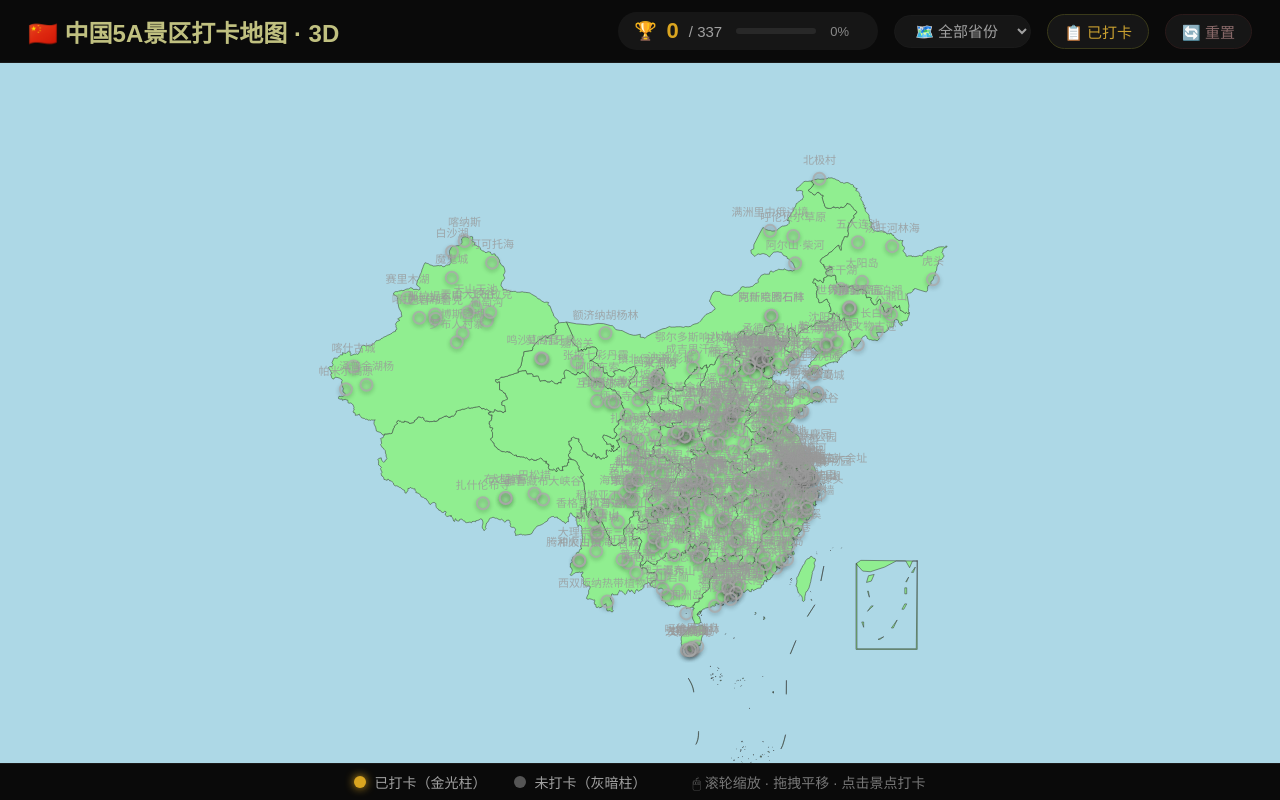
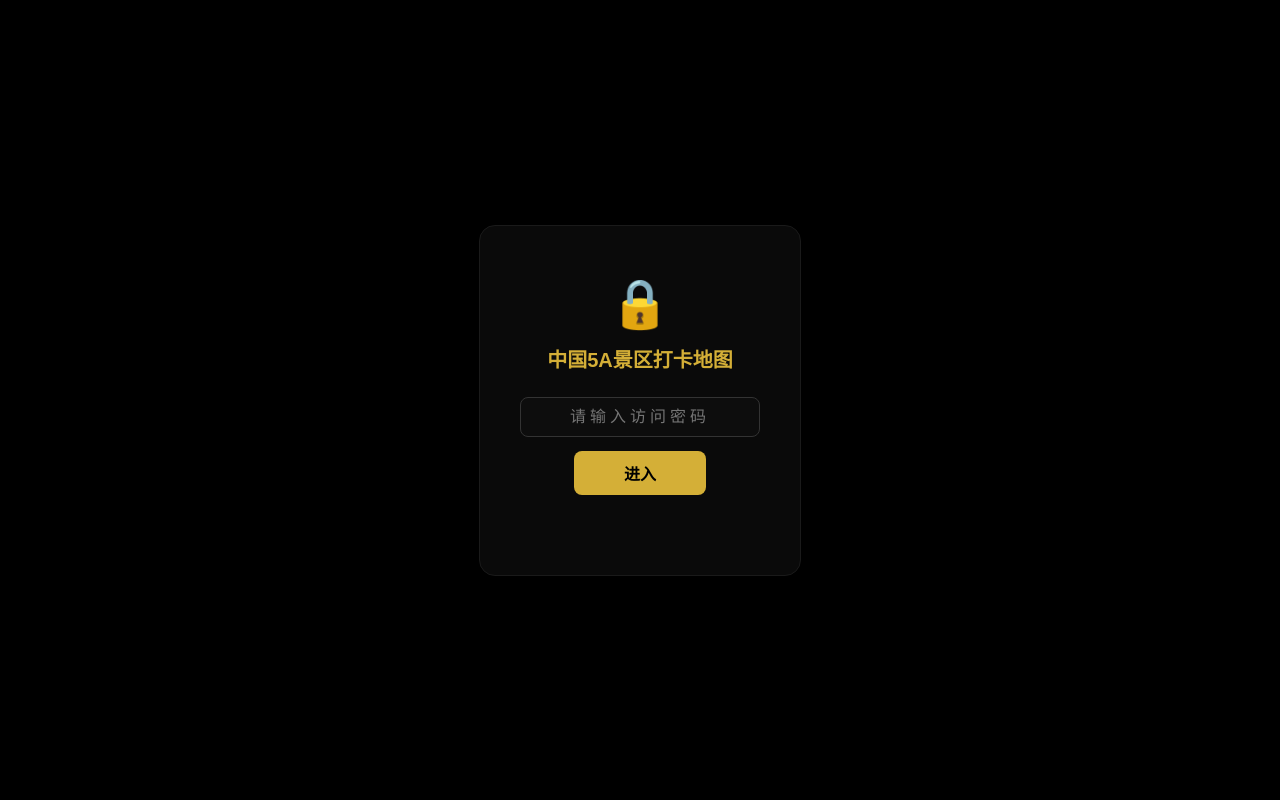
Before and after one commit to yhy-nb/china-5a-map, a plain HTML site: page index.html in a window 1280 px wide. Shown: the top 800 px of the page. Drawn offline with nearby package versions, Linux system fonts and the light colour scheme.

Commit message:
添加密码锁屏

```diff
--- a/index.html
+++ b/index.html
@@ -7,6 +7,17 @@
   <link rel="stylesheet" href="style.css">
 </head>
 <body>
+  <!-- 密码锁屏 -->
+  <div id="lock-screen">
+    <div id="lock-box">
+      <div id="lock-icon">🔒</div>
+      <div id="lock-title">中国5A景区打卡地图</div>
+      <input type="password" id="lock-input" placeholder="请输入访问密码" maxlength="20">
+      <button id="lock-btn">进入</button>
+      <div id="lock-error"></div>
+    </div>
+  </div>
+
   <!-- 顶部工具栏 -->
   <div id="toolbar">
     <div id="title">🇨🇳 中国5A景区打卡地图 · 3D</div>
--- a/map3d.js
+++ b/map3d.js
@@ -1,3 +1,21 @@
+// ===== 密码锁 =====
+(function(){
+  if (sessionStorage.getItem('unlocked')) return;
+  document.getElementById('lock-btn').addEventListener('click',function(){
+    var pwd=document.getElementById('lock-input').value;
+    // 修改这里设置你的密码 (默认: 123456)
+    if(pwd==='123456'){
+      sessionStorage.setItem('unlocked','1');
+      document.getElementById('lock-screen').classList.add('hidden');
+    }else{
+      document.getElementById('lock-error').textContent='密码错误';
+    }
+  });
+  document.getElementById('lock-input').addEventListener('keydown',function(e){
+    if(e.key==='Enter') document.getElementById('lock-btn').click();
+  });
+})();
+
 var chart = null;
 var spotsData = [];
 var visitedMap = {};
--- a/style.css
+++ b/style.css
@@ -1,4 +1,33 @@
 * { margin: 0; padding: 0; box-sizing: border-box; }
+
+/* ===== 密码锁屏 ===== */
+#lock-screen {
+  position: fixed; top: 0; left: 0; width: 100%; height: 100%;
+  background: #000; z-index: 9999;
+  display: flex; align-items: center; justify-content: center;
+}
+#lock-screen.hidden { display: none; }
+#lock-box {
+  text-align: center; padding: 50px 40px;
+  background: #0a0a0a; border: 1px solid #1a1a1a; border-radius: 16px;
+  box-shadow: 0 8px 40px rgba(0,0,0,0.6);
+}
+#lock-icon { font-size: 48px; margin-bottom: 12px; }
+#lock-title { font-size: 20px; color: #D4AF37; margin-bottom: 24px; font-weight: bold; }
+#lock-input {
+  display: block; width: 240px; margin: 0 auto 14px;
+  padding: 10px 16px; border-radius: 8px; border: 1px solid #333;
+  background: #0d0d0d; color: #fff; font-size: 16px; text-align: center;
+  outline: none; letter-spacing: 4px;
+}
+#lock-input:focus { border-color: #D4AF37; }
+#lock-btn {
+  padding: 10px 50px; border-radius: 8px; border: none;
+  background: #D4AF37; color: #000; font-size: 16px; font-weight: bold;
+  cursor: pointer; transition: all 0.2s;
+}
+#lock-btn:hover { background: #e8c840; }
+#lock-error { color: #f44; font-size: 13px; margin-top: 10px; min-height: 20px; }
 
 body {
   font-family: "MiSans", "Microsoft YaHei", sans-serif;
```
